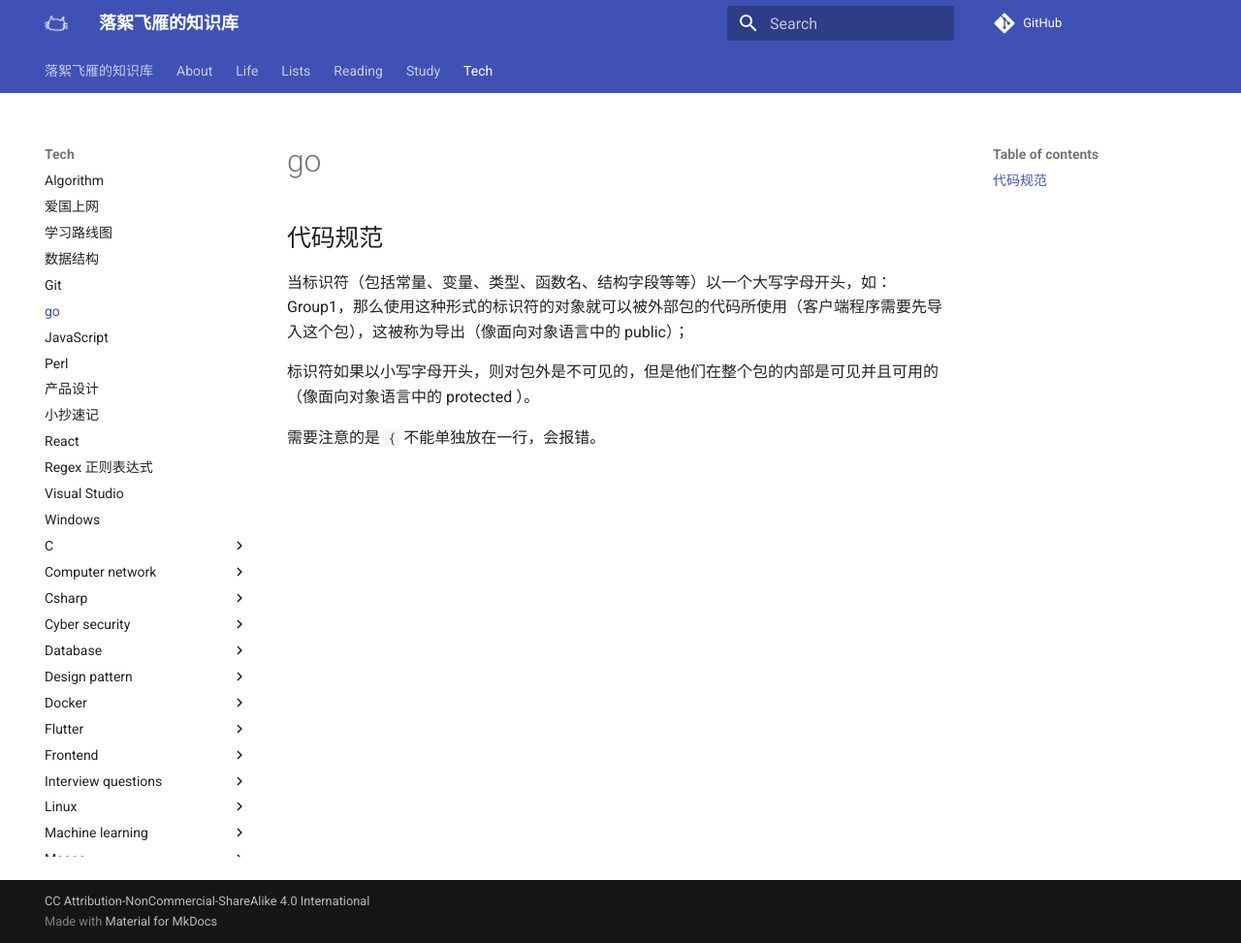
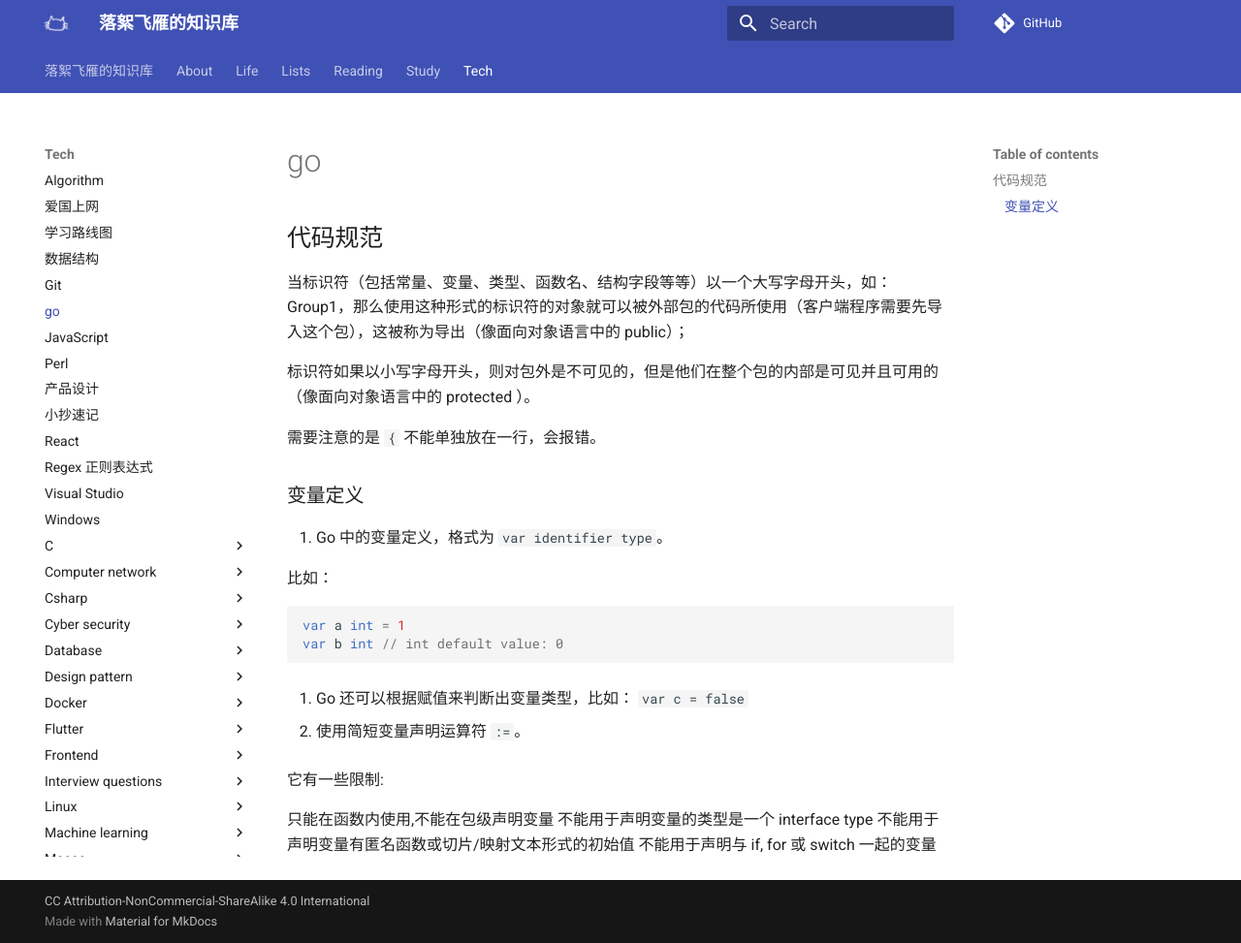
Before and after one commit to luoxufeiyan/wiki.luoxufeiyan.com, an MkDocs documentation site: the page built from docs/tech/golang.md, in a window 1280 px wide and 973 px high. Shown: the whole window at 97% size. Built offline with MkDocs 1.6.1 and Material for MkDocs 9.7.7, drawn with Linux system fonts in a browser that asks for light colours; comment, search, counter and statistics services are not loaded.

Commit message:
update golang

````diff
--- a/docs/tech/golang.md
+++ b/docs/tech/golang.md
@@ -7,3 +7,28 @@
 标识符如果以小写字母开头，则对包外是不可见的，但是他们在整个包的内部是可见并且可用的（像面向对象语言中的 protected ）。
 
 需要注意的是 `{` 不能单独放在一行，会报错。
+
+### 变量定义
+
+1. Go 中的变量定义，格式为 `var identifier type`。
+
+比如：
+
+```go
+var a int = 1
+var b int // int default value: 0
+```
+
+2. Go 还可以根据赋值来判断出变量类型，比如： `var c = false`
+
+3. 使用简短变量声明运算符 `:= `。
+
+
+
+
+它有一些限制:
+
+只能在函数内使用,不能在包级声明变量
+不能用于声明变量的类型是一个 interface type
+不能用于声明变量有匿名函数或切片/映射文本形式的初始值
+不能用于声明与 if, for 或 switch 一起的变量
````
